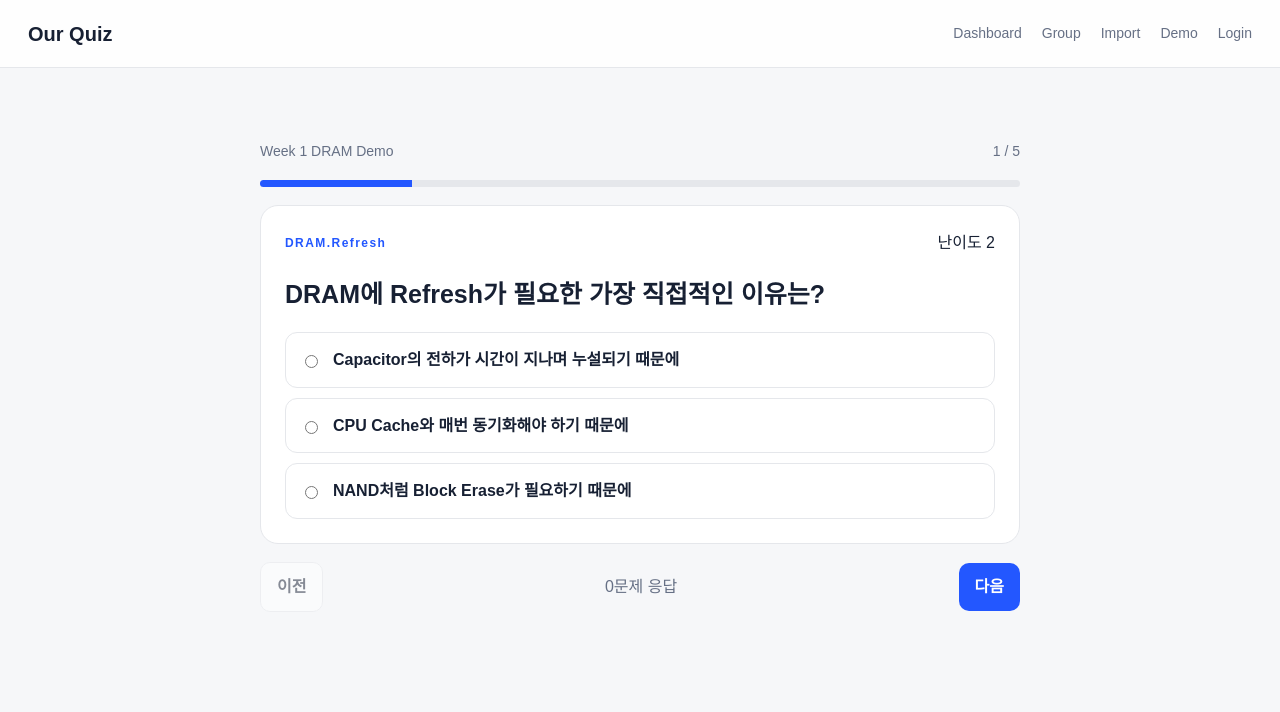
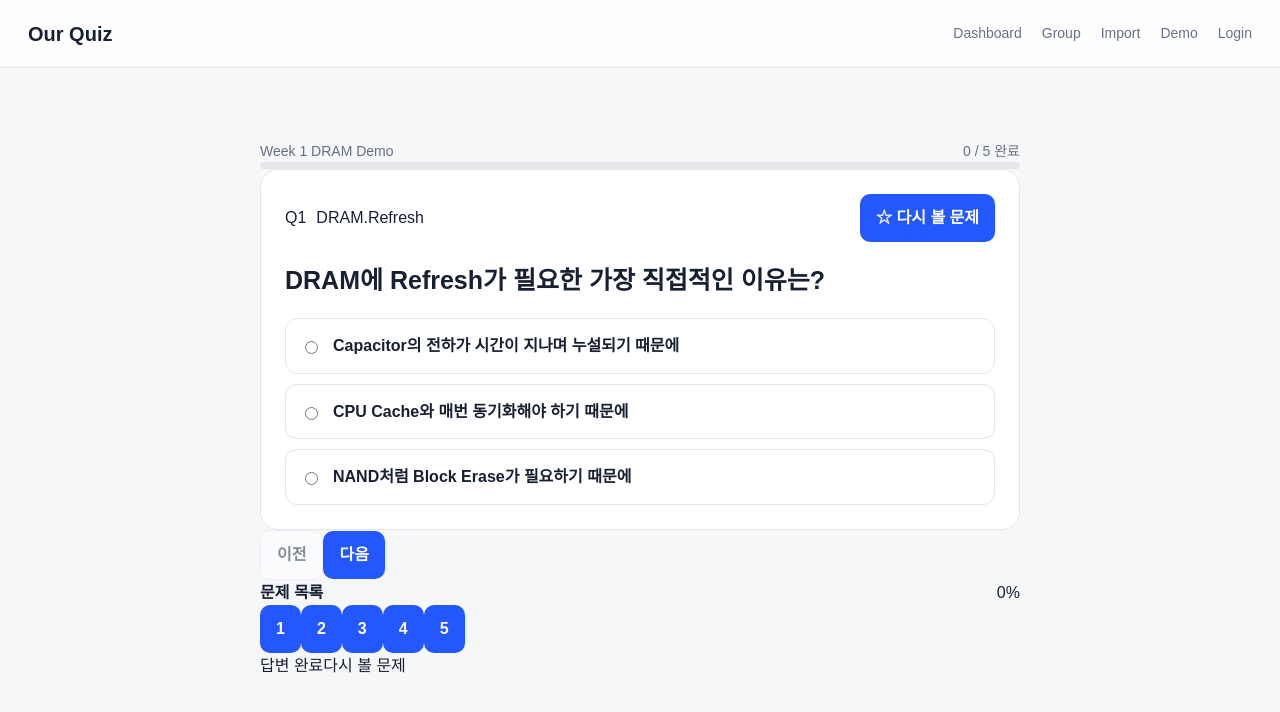
Before and after one commit to Parkgod98/Our_Quiz, a Next.js app: page /quiz/demo in a window 1280 px wide. Shown: the top 712 px of the page. Built offline with nearby package versions, Linux system fonts and the light colour scheme.

Commit message:
feat: 자동 저장과 문제 탐색이 가능한 퀴즈 경험 구현

```diff
--- a/src/components/quiz-player.tsx
+++ b/src/components/quiz-player.tsx
@@ -1,11 +1,20 @@
 "use client";
 
-import { useMemo, useState } from "react";
+import { useEffect, useMemo, useState } from "react";
+import { useRouter } from "next/navigation";
 import type { PlayableQuestion, PlayableQuestionSet, PortableQuestionSet } from "@/lib/questions/types";
 import { evaluateAnswer } from "@/lib/questions/scoring";
 
 type Feedback = { correct: boolean; explanation?: string };
 type FeedbackMap = Record<string, Feedback>;
+type StartPayload = { attemptId?: string; responses?: Record<string, unknown>; flaggedQuestionIds?: string[]; error?: string };
+
+function isAnswered(question: PlayableQuestion, value: unknown) {
+  if (question.type === "true_false") return typeof value === "boolean";
+  if (question.type === "single_choice") return typeof value === "string" && value.length > 0;
+  if (question.type === "multiple_choice" || question.type === "ordering") return Array.isArray(value) && value.length > 0;
+  return typeof value === "string" && value.trim().length > 0;
+}
 
 function ChoiceList({ question, value, onChange }: { question: Extract<PlayableQuestion, { type: "single_choice" | "multiple_choice" }>; value: unknown; onChange: (value: unknown) => void }) {
   const selected = Array.isArray(value) ? value.filter((item): item is string => typeof item === "string") : [];
@@ -13,18 +22,60 @@ function ChoiceList({ question, value, onChange }: { question: Extract<PlayableQ
 }
 
 export function QuizPlayer({ questionSet, versionId, groupId, demoAnswerSet }: { questionSet: PlayableQuestionSet; versionId?: string; groupId?: string; demoAnswerSet?: PortableQuestionSet }) {
+  const router = useRouter();
   const [index, setIndex] = useState(0);
   const [responses, setResponses] = useState<Record<string, unknown>>({});
+  const [flagged, setFlagged] = useState<Set<string>>(new Set());
+  const [attemptId, setAttemptId] = useState<string | null>(demoAnswerSet ? "demo" : null);
   const [feedback, setFeedback] = useState<FeedbackMap | null>(null);
   const [score, setScore] = useState<number | null>(null);
   const [pending, setPending] = useState(false);
+  const [saveState, setSaveState] = useState<"idle" | "saving" | "saved" | "error">("idle");
+  const [sessionError, setSessionError] = useState("");
+  const [showSubmitReview, setShowSubmitReview] = useState(false);
   const question = questionSet.questions[index];
-  const answeredCount = useMemo(() => Object.keys(responses).length, [responses]);
-  const progress = Math.round(((index + 1) / questionSet.questions.length) * 100);
   const response = responses[question.id];
+
+  useEffect(() => {
+    if (!versionId || demoAnswerSet) return;
+    let active = true;
+    void fetch("/api/attempts/start", {
+      method: "POST",
+      headers: { "Content-Type": "application/json" },
+      body: JSON.stringify({ versionId, groupId }),
+    }).then(async (result) => {
+      const payload = (await result.json()) as StartPayload;
+      if (!active) return;
+      if (!result.ok || !payload.attemptId) {
+        setSessionError(payload.error ?? "풀이를 시작하지 못했어요.");
+        return;
+      }
+      setAttemptId(payload.attemptId);
+      setResponses(payload.responses ?? {});
+      setFlagged(new Set(payload.flaggedQuestionIds ?? []));
+      setSaveState("saved");
+    });
+    return () => { active = false; };
+  }, [versionId, groupId, demoAnswerSet]);
+
+  const answeredCount = useMemo(() => questionSet.questions.filter((item) => isAnswered(item, responses[item.id])).length, [questionSet.questions, responses]);
+  const unansweredIndexes = useMemo(() => questionSet.questions.map((item, itemIndex) => isAnswered(item, responses[item.id]) ? -1 : itemIndex).filter((itemIndex) => itemIndex >= 0), [questionSet.questions, responses]);
+  const progress = Math.round((answeredCount / questionSet.questions.length) * 100);
+
+  async function persistResponse(questionId: string, value: unknown) {
+    if (!attemptId || attemptId === "demo") return;
+    setSaveState("saving");
+    const result = await fetch(`/api/attempts/${attemptId}/response`, {
+      method: "PUT",
+      headers: { "Content-Type": "application/json" },
+      body: JSON.stringify({ questionId, response: value }),
+    });
+    setSaveState(result.ok ? "saved" : "error");
+  }
 
   function setResponse(value: unknown) {
     setResponses((current) => ({ ...current, [question.id]: value }));
+    void persistResponse(question.id, value);
   }
 
   function moveOrdering(itemId: string, direction: -1 | 1) {
@@ -38,8 +89,20 @@ export function QuizPlayer({ questionSet, versionId, groupId, demoAnswerSet }: {
     setResponse(next);
   }
 
+  async function toggleFlag() {
+    const next = !flagged.has(question.id);
+    setFlagged((current) => {
+      const copy = new Set(current);
+      if (next) copy.add(question.id); else copy.delete(question.id);
+      return copy;
+    });
+    if (!attemptId || attemptId === "demo") return;
+    await fetch(`/api/attempts/${attemptId}/flag`, { method: "PUT", headers: { "Content-Type": "application/json" }, body: JSON.stringify({ questionId: question.id, flagged: next }) });
+  }
+
   async function submit() {
     setPending(true);
+    setShowSubmitReview(false);
     if (demoAnswerSet) {
       const nextFeedback: FeedbackMap = {};
       let total = 0;
@@ -54,40 +117,61 @@ export function QuizPlayer({ questionSet, versionId, groupId, demoAnswerSet }: {
       return;
     }
 
-    if (!versionId) {
+    if (!attemptId) {
+      setSessionError("풀이 정보를 불러오지 못했어요. 페이지를 새로고침해 주세요.");
       setPending(false);
       return;
     }
 
-    const apiResponse = await fetch("/api/attempts", {
+    const apiResponse = await fetch(`/api/attempts/${attemptId}/submit`, {
       method: "POST",
       headers: { "Content-Type": "application/json" },
-      body: JSON.stringify({ versionId, groupId, responses }),
+      body: JSON.stringify({ responses }),
     });
-    const payload = (await apiResponse.json()) as { score?: number; results?: Array<{ questionId: string; correct: boolean; explanation: string }>; error?: string };
-    if (apiResponse.ok && payload.results) {
-      setScore(payload.score ?? 0);
-      setFeedback(Object.fromEntries(payload.results.map((item) => [item.questionId, { correct: item.correct, explanation: item.explanation }])));
+    const payload = (await apiResponse.json()) as { attemptId?: string; score?: number; results?: Array<{ questionId: string; correct: boolean; explanation: string }>; error?: string };
+    if (apiResponse.ok && payload.attemptId) {
+      router.push(`/attempts/${payload.attemptId}`);
+      router.refresh();
+      return;
     }
+    setSessionError(payload.error ?? "제출하지 못했어요.");
     setPending(false);
   }
 
   const ordering = question.type === "ordering" ? (Array.isArray(response) ? (response as string[]) : question.items.map((item) => item.id)) : [];
   const currentFeedback = feedback?.[question.id];
 
-  return <div className="quiz-shell">
-    <div className="quiz-topline"><span>{questionSet.title}</span><span>{index + 1} / {questionSet.questions.length}</span></div>
+  if (!attemptId && versionId && !sessionError) return <div className="panel loading-state"><strong>문제를 준비하고 있어요.</strong><p>잠시만 기다려 주세요.</p></div>;
+  if (sessionError && !attemptId) return <div className="panel error-box"><strong>문제를 열지 못했어요.</strong><p>{sessionError}</p></div>;
+
+  return <div className="quiz-layout">
+    <div className="quiz-main">
+      <div className="quiz-topline"><span>{questionSet.title}</span><span>{answeredCount} / {questionSet.questions.length} 완료</span></div>
       <div className="progress"><span style={{ width: `${progress}%` }} /></div>
       <article className="question-card">
-      <div className="row spread"><span className="eyebrow">{question.topic}</span><span>난이도 {question.difficulty}</span></div>
+        <div className="row spread"><div className="row"><span className="question-number">Q{index + 1}</span><span className="topic-label">{question.topic}</span></div><button className={flagged.has(question.id) ? "bookmark-button active" : "bookmark-button"} onClick={() => void toggleFlag()}>{flagged.has(question.id) ? "★ 다시 볼 문제" : "☆ 다시 볼 문제"}</button></div>
         <h2>{question.prompt}</h2>
         {(question.type === "single_choice" || question.type === "multiple_choice") && <ChoiceList question={question} value={response} onChange={setResponse} />}
-      {question.type === "true_false" && <div className="row"><button className={response === true ? "selected" : "secondary"} onClick={() => setResponse(true)}>O</button><button className={response === false ? "selected" : "secondary"} onClick={() => setResponse(false)}>X</button></div>}
-      {question.type === "short_answer" && <input className="answer-input" value={typeof response === "string" ? response : ""} onChange={(event) => setResponse(event.target.value)} placeholder="정답 입력" />}
-      {question.type === "ordering" && <div className="ordering-list">{ordering.map((itemId, orderIndex) => { const item = question.items.find((candidate) => candidate.id === itemId); return <div className="ordering-item" key={itemId}><strong>{orderIndex + 1}. {item?.text}</strong><span><button className="icon-button" aria-label="위로" onClick={() => moveOrdering(itemId, -1)}>↑</button><button className="icon-button" aria-label="아래로" onClick={() => moveOrdering(itemId, 1)}>↓</button></span></div>; })}</div>}
+        {question.type === "true_false" && <div className="true-false-grid"><button className={response === true ? "selected" : "secondary"} onClick={() => setResponse(true)}>O</button><button className={response === false ? "selected" : "secondary"} onClick={() => setResponse(false)}>X</button></div>}
+        {question.type === "short_answer" && <input className="answer-input" value={typeof response === "string" ? response : ""} onChange={(event) => setResponse(event.target.value)} onBlur={(event) => { if (event.target.value.trim()) void persistResponse(question.id, event.target.value); }} placeholder="정답을 입력하세요" />}
+        {question.type === "ordering" && <div className="stack"><div className="ordering-list">{ordering.map((itemId, orderIndex) => { const item = question.items.find((candidate) => candidate.id === itemId); return <div className="ordering-item" key={itemId}><strong>{orderIndex + 1}. {item?.text}</strong><span><button className="icon-button" aria-label="위로" onClick={() => moveOrdering(itemId, -1)}>↑</button><button className="icon-button" aria-label="아래로" onClick={() => moveOrdering(itemId, 1)}>↓</button></span></div>; })}</div>{!Array.isArray(response) && <button className="secondary" onClick={() => setResponse(ordering)}>이 순서로 선택</button>}</div>}
         {currentFeedback && <div className={currentFeedback.correct ? "feedback success-box" : "feedback error-box"}><strong>{currentFeedback.correct ? "정답" : "오답"}</strong>{currentFeedback.explanation && <p>{currentFeedback.explanation}</p>}</div>}
       </article>
-    <div className="row spread"><button className="secondary" disabled={index === 0} onClick={() => setIndex((value) => value - 1)}>이전</button><span className="muted">{answeredCount}문제 응답</span>{index < questionSet.questions.length - 1 ? <button onClick={() => setIndex((value) => value + 1)}>다음</button> : <button disabled={pending || feedback !== null} onClick={submit}>{pending ? "채점 중..." : "제출"}</button>}</div>
-    {score !== null && <div className="score-card"><span>Score</span><strong>{score} / {questionSet.questions.length}</strong><p>이번 Attempt는 Version 기준으로 고정됩니다.</p></div>}
+      <div className="quiz-footer"><button className="secondary" disabled={index === 0} onClick={() => setIndex((value) => value - 1)}>이전</button><span className={`save-indicator ${saveState}`}>{saveState === "saving" ? "저장 중..." : saveState === "error" ? "저장 실패" : attemptId === "demo" ? "" : "자동 저장됨"}</span>{index < questionSet.questions.length - 1 ? <button onClick={() => setIndex((value) => value + 1)}>다음</button> : <button disabled={pending || feedback !== null} onClick={() => unansweredIndexes.length > 0 && !demoAnswerSet ? setShowSubmitReview(true) : void submit()}>{pending ? "제출 중..." : "제출하기"}</button>}</div>
+      {showSubmitReview && <div className="submit-review panel"><h3>아직 {unansweredIndexes.length}문제를 풀지 않았어요.</h3><p>답하지 않은 문제도 오답으로 처리됩니다.</p><div className="row"><button className="secondary" onClick={() => { setIndex(unansweredIndexes[0] ?? 0); setShowSubmitReview(false); }}>계속 풀기</button><button onClick={() => void submit()}>그대로 제출</button></div></div>}
+      {sessionError && <p className="notice error-text">{sessionError}</p>}
+      {score !== null && <div className="score-card"><span>결과</span><strong>{score} / {questionSet.questions.length}</strong></div>}
+    </div>
+
+    <aside className="question-navigator" aria-label="문제 목록">
+      <div className="row spread"><strong>문제 목록</strong><span>{progress}%</span></div>
+      <div className="question-number-grid">{questionSet.questions.map((item, itemIndex) => {
+        const answered = isAnswered(item, responses[item.id]);
+        const isFlagged = flagged.has(item.id);
+        const className = ["question-index", answered ? "answered" : "", isFlagged ? "flagged" : "", itemIndex === index ? "current" : ""].filter(Boolean).join(" ");
+        return <button className={className} key={item.id} onClick={() => setIndex(itemIndex)} aria-label={`${itemIndex + 1}번 문제${answered ? ", 답변 완료" : ", 미답변"}${isFlagged ? ", 다시 볼 문제" : ""}`}>{itemIndex + 1}</button>;
+      })}</div>
+      <div className="navigator-legend"><span><i className="legend-dot answered" />답변 완료</span><span><i className="legend-dot flagged" />다시 볼 문제</span></div>
+    </aside>
   </div>;
 }
```
Lines whose indentation alone changed are shown as unchanged.
